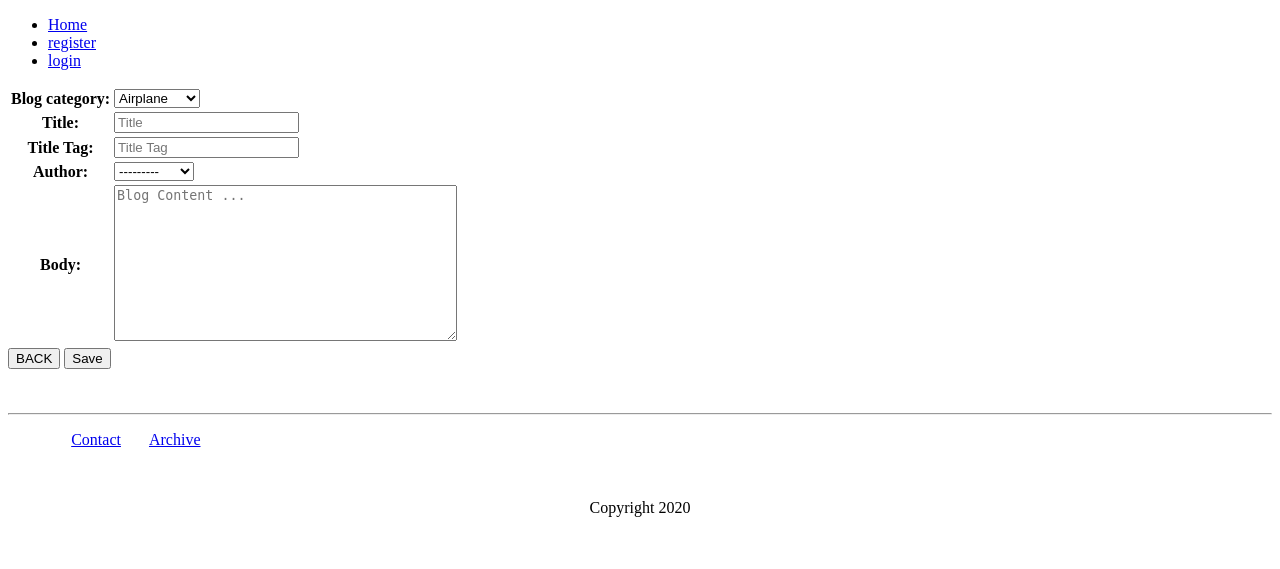
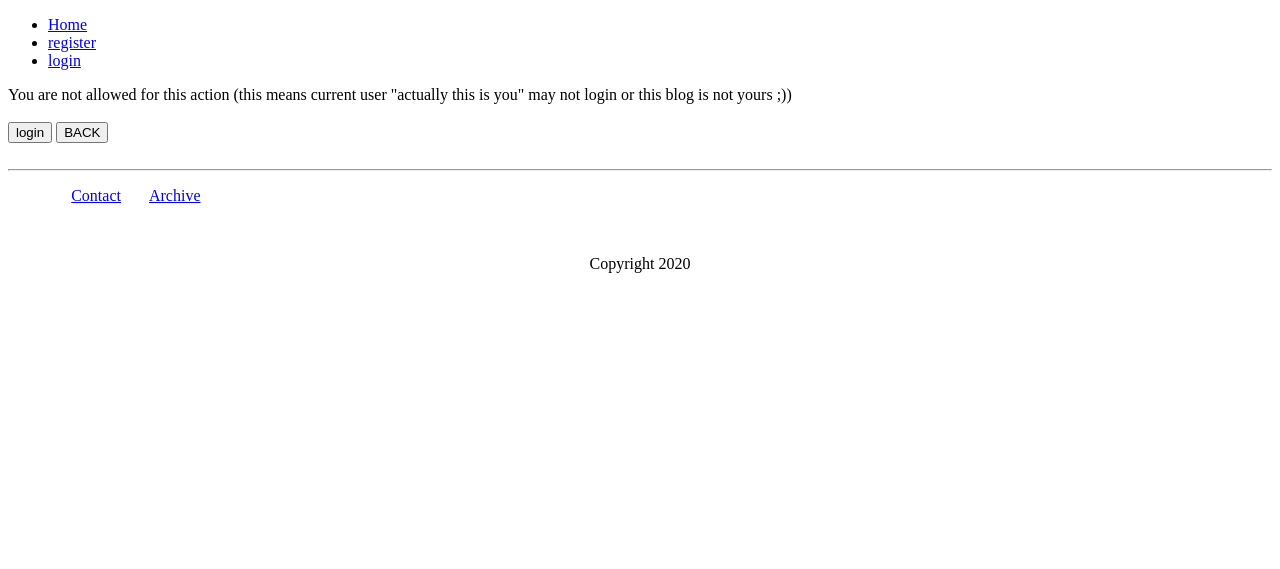
Before and after one commit to jamshid1598/Django-Blog, a Django app: page /create/ in a window 1280 px wide. Shown: the top 569 px of the page. Run offline with Django 3.2, Linux system fonts and the light colour scheme; data comes from the database, SQL or seed files in the repository; both versions use the stored data as it was after the commit.

Commit message:
restrict and allow users

```diff
--- a/core/forms.py
+++ b/core/forms.py
@@ -9,7 +9,8 @@ class CreateBlog(forms.ModelForm):
             'blog_category'  : forms.Select(attrs={'class' : 'blog-category'}),
             'blog_title'     : forms.TextInput(attrs={'placeholder' : 'Title'}),
             'blog_title_tag' : forms.TextInput(attrs={'placeholder' : 'Title Tag'}),
-            'blog_author'    : forms.Select(attrs={'placeholder' : 'Author'}),
+            # 'blog_author'    : forms.Select(attrs={'placeholder' : 'Author'}),
+            'blog_author'    : forms.TextInput(attrs={'id':'username', 'type':'hidden', 'value' : ''}),
             'blog_body'      : forms.Textarea(attrs={'placeholder' : 'Blog Content ...'})
         }
 
--- a/core/views.py
+++ b/core/views.py
@@ -1,5 +1,5 @@
 from django.shortcuts import render, HttpResponseRedirect
-from django.urls import reverse_lazy
+from django.urls import reverse_lazy, reverse
 from django.views.generic import (
     ListView,
     DetailView,
@@ -73,11 +73,15 @@ class ArticleDetailView(DetailView):
 
     def get_context_data(self, **kwargs):
         context = super().get_context_data(**kwargs)
-        kwargs_key = [key for key in self.kwargs]
-        print(kwargs_key)
-        # context['extra_context'] =
+        # for redirecting to previous page
+        prev_url = self.request.GET.get('next', '')
+        context['prev_url'] = prev_url
+        # defining category object
+        obj = Blog.objects.get(blog_slug=self.kwargs['blog_slug'])
+        category = Category.objects.get(category_name=obj.blog_category)
+        context['category']=category
+
         return context
-
 
 class ArticleCreateView(CreateView):
     model         = Blog
@@ -93,6 +97,7 @@ class ArticleUpdateView(UpdateView):
 
     template_name_suffix = '_update_form'
     template_name = 'blog-update.html'
+
 
 class ArticleDeleteView(DeleteView):
     model = Blog
--- a/templates/add-blog.html
+++ b/templates/add-blog.html
@@ -1,7 +1,10 @@
 {% extends 'base.html' %}
 {% block title %} Add Blog {% endblock title %}
 
+
+
 {% block content %}
+    {% if request.user.is_authenticated %}
         <form action="", method="POST">
             {% csrf_token %}
             <table>
@@ -9,7 +12,20 @@
                     {{ form.as_table }}
                 </tbody>
             </table>
-        <a href="{% url 'Core:home' %}"><button type="button">BACK</button></a> <button type="submit">Save</button>
+            <button type="submit">Save</button>
         </form>
+    {% else %}
+        You are not allowed for this action (this means current user "actually this is you" may not login or this blog is not yours ;))
+        <br><br>
+        <a href="{% url 'login' %}?next={{ request.path }}"><button type="submit">login</button></a>
+    {% endif %}
+    <a href="{% url 'Core:home' %}"><button type="button">BACK</button></a>
+
+    <!-- Creating user instance by passing requested user id -->
+    <script>
+        var user_id = "{{ request.user.id }}";
+        document.getElementById('username').value=user_id;
+    </script>
+    <!-- end -->
 
 {% endblock content %}
--- a/templates/blog-delete.html
+++ b/templates/blog-delete.html
@@ -2,7 +2,7 @@
 {% block title %} {{ object.blog_title_tag }} {% endblock title %}
 
 {% block content %}
-    {% if request.user.is_authenticated %}
+    {% if request.user.is_authenticated and request.user.id == object.blog_author.id %}
         <form action="" method="post">
             {% csrf_token %}
             <p>Do you really want to delete {{ object.blog_title }}?</p>
@@ -10,7 +10,7 @@
             <button type="submit">Confirm</button>
         </form>
     {% else %}
-        You are not allowed for this action
+    You are not allowed for this action (this means current user "actually this is you" may not login or this blog is not yours ;))
         <a href="{% url 'login' %}?next={{ request.path }}"><button type="submit">login</button></a>
     {% endif %}
     <a href="{% url 'Core:blog-detail' object.blog_slug %}"><button type="button">Back</button></a>
--- a/templates/blog-update.html
+++ b/templates/blog-update.html
@@ -4,7 +4,7 @@
 
 {% block content %}
 
-    {% if request.user.is_authenticated %}
+    {% if request.user.is_authenticated  and request.user.id == object.blog_author.id %}
         <form action="" method="post">
             {% csrf_token %}
             <table>
@@ -17,7 +17,8 @@
             <button type="submit">Update</button>
         </form>
     {% else %}
-        You are not allowed for this action
+    You are not allowed for this action (this means current user "actually this is you" may not login or this blog is not yours ;))
+    <br><br>
         <a href="{% url 'login' %}?next={{ request.path }}"><button type="submit">login</button></a>
     {% endif %}
     <a href="{% url 'Core:blog-detail' object.blog_slug %}"><button type="button">Back</button></a>
--- a/todo.txt
+++ b/todo.txt
@@ -12,6 +12,7 @@ Translation <=> https://docs.djangoproject.com/en/3.0/topics/i18n/translation/#s
 
 Django DetailView with pagination for related objects  <=> https://gist.github.com/nspo/5ab1ecde7e918a5fa266298ca5b15f08
 
+Classy Class-Based Views <=> https://ccbv.co.uk/
 
 
 
```
Also changed, not shown: templates/blog-detail.html (+9 -3 lines), templates/index.html (+12 -6 lines), db.sqlite3. Lines whose indentation alone changed are shown as unchanged.
